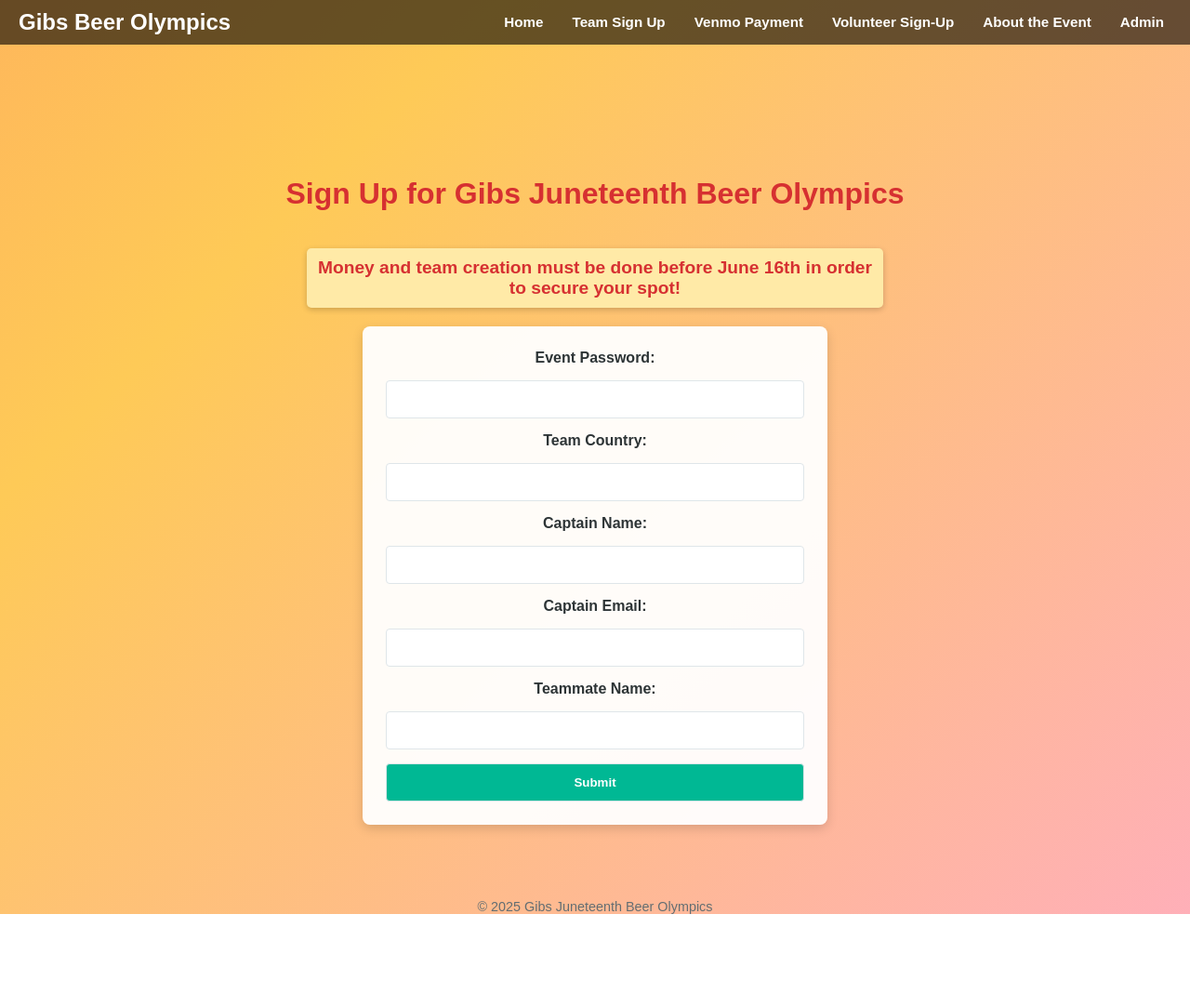
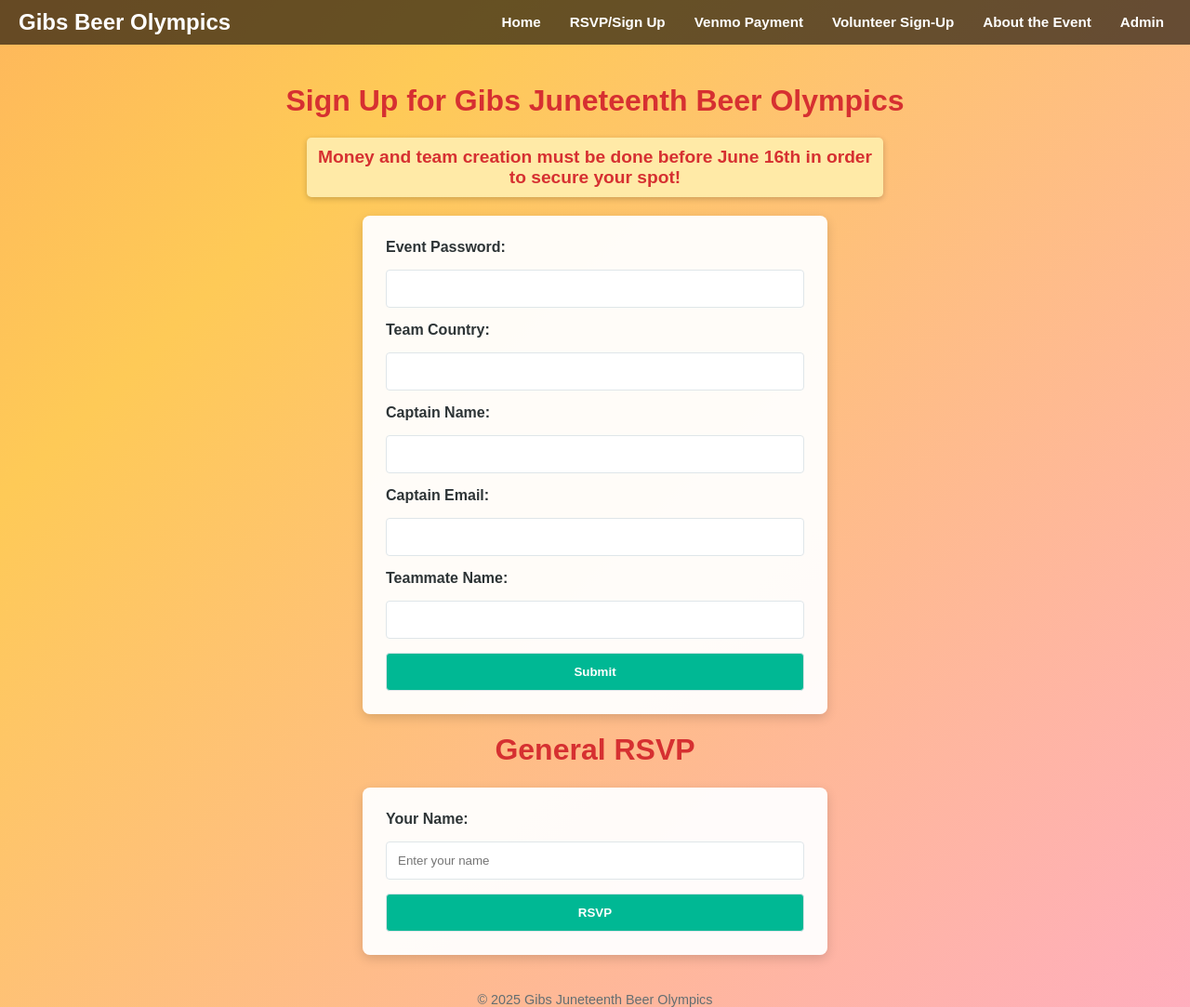
Before and after one commit to Flock-Gib/Beer-Olympics, a Flask app: page /signup in a window 1280 px wide. Shown: the whole page at 93% size. Before the commit the page ends 983 px from the top, so only its background shows below. Run offline with Flask 3, Linux system fonts and the light colour scheme; data that the repository does not hold is empty.

Commit message:
Update signup.html

```diff
--- a/templates/signup.html
+++ b/templates/signup.html
@@ -13,7 +13,7 @@
         <button class="hamburger" onclick="toggleNavbar()">☰</button>
         <ul class="navbar" id="navbar">
           <li><a href="/">Home</a></li>
-          <li><a href="/signup">Team Sign Up</a></li>
+          <li><a href="/signup">RSVP/Sign Up</a></li>
           <li><a href="/venmo">Venmo Payment</a></li>
           <li><a href="/volunteer">Volunteer Sign-Up</a></li>
           <li><a href="/event">About the Event</a></li>
@@ -22,7 +22,8 @@
       </div>
     </nav>
 
-    <div class="volunteer-container">
+    <div class="signup-container">
+        <div class="team-signup">
             <h1>Sign Up for Gibs Juneteenth Beer Olympics</h1>
 
             <p style="text-align: center; color: #d63031; font-weight: bold; font-size: 1.2em; max-width: 600px; margin: 20px auto; background: #ffeaa7; padding: 10px; border-radius: 5px; box-shadow: 0 2px 6px rgba(0,0,0,0.2);">
@@ -59,6 +60,18 @@
             </form>
         </div>
 
+        <div class="general-rsvp">
+            <h1>General RSVP</h1>
+
+            <form action="/rsvp" method="POST">
+                <label for="guest_name">Your Name:</label>
+                <input type="text" id="guest_name" name="guest_name" placeholder="Enter your name" required>
+
+                <button type="submit">RSVP</button>
+            </form>
+        </div>
+    </div>
+
     <footer>
         <p>&copy; 2025 Gibs Juneteenth Beer Olympics</p>
     </footer>
```
Lines whose indentation alone changed are shown as unchanged.
